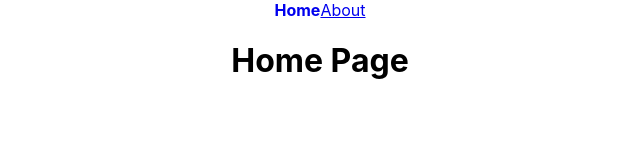
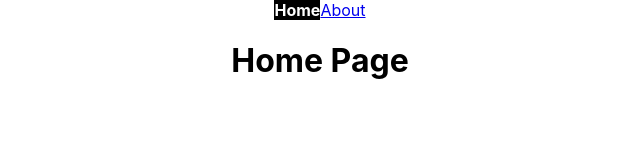
Before and after one commit to shivkumarprajapat/React-Router-Tutorials-v6, a React (Create React App) app: page / in a window 1280 px wide. Shown: the top 160 px of the page, without its empty margins (320-960 px from the left). Built offline with nearby package versions, Linux system fonts and the light colour scheme.

Commit message:
active link for internal css

```diff
--- a/src/App.css
+++ b/src/App.css
@@ -9,3 +9,7 @@ body {
   -webkit-font-smoothing: antialiased;
   -moz-osx-font-smoothing: grayscale;
 }
+a.active{
+  background-color: #000;
+  color: #fff;
+}
```
